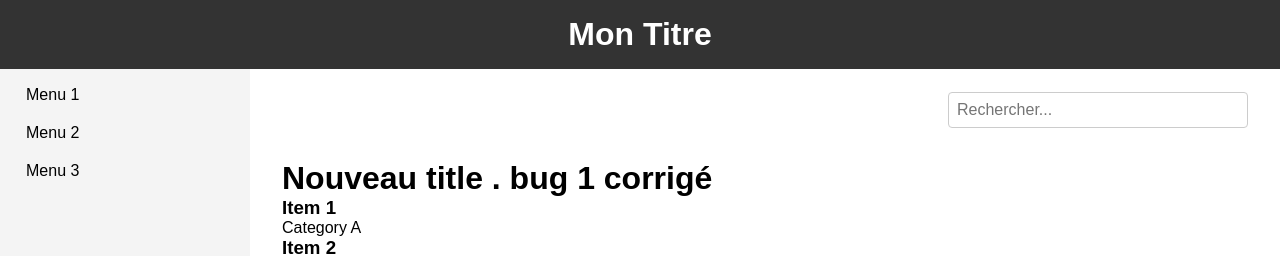
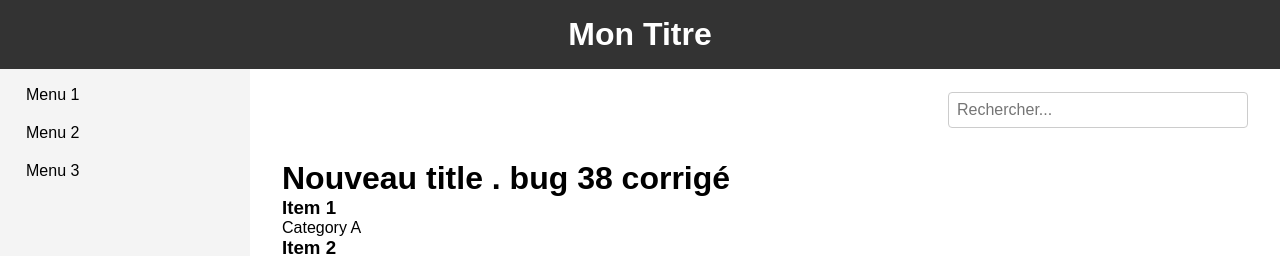
Before and after one commit to paniette/bouducode, a website: page index.html in a window 1280 px wide. Shown: the top 256 px of the page. Drawn offline with Linux system fonts and the light colour scheme.

Commit message:
bug 38 corrigé

```diff
--- a/index.html
+++ b/index.html
@@ -29,7 +29,7 @@
       <div class="search-container">
         <input type="text" class="search-input" placeholder="Rechercher..." id="searchInput">
       </div>
-      <h1> Nouveau title . bug 1 corrigé</h1>
+      <h1> Nouveau title . bug 38 corrigé</h1>
       <div id="content">
         <!-- Le contenu sera ajouté dynamiquement via JavaScript -->
       </div>
```
